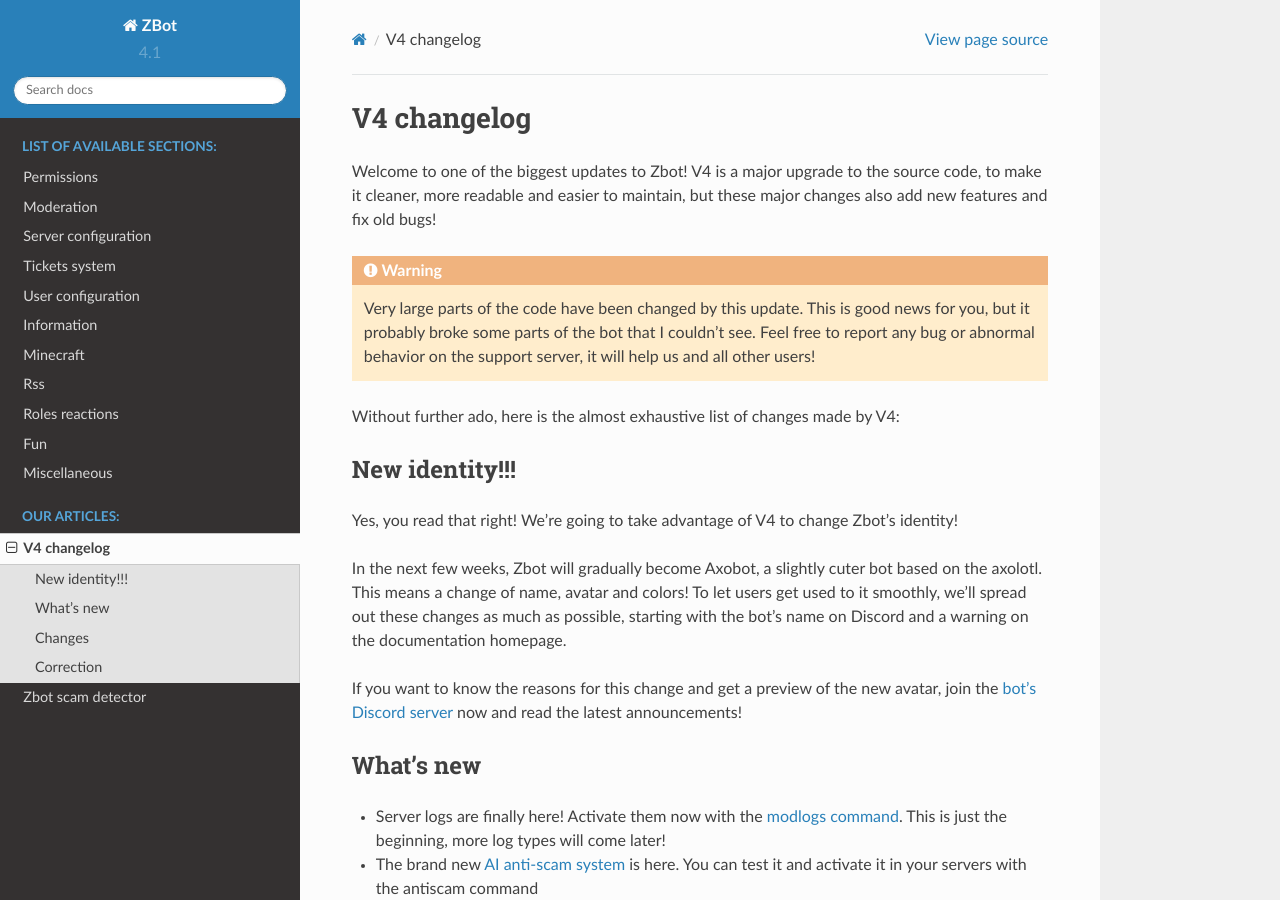
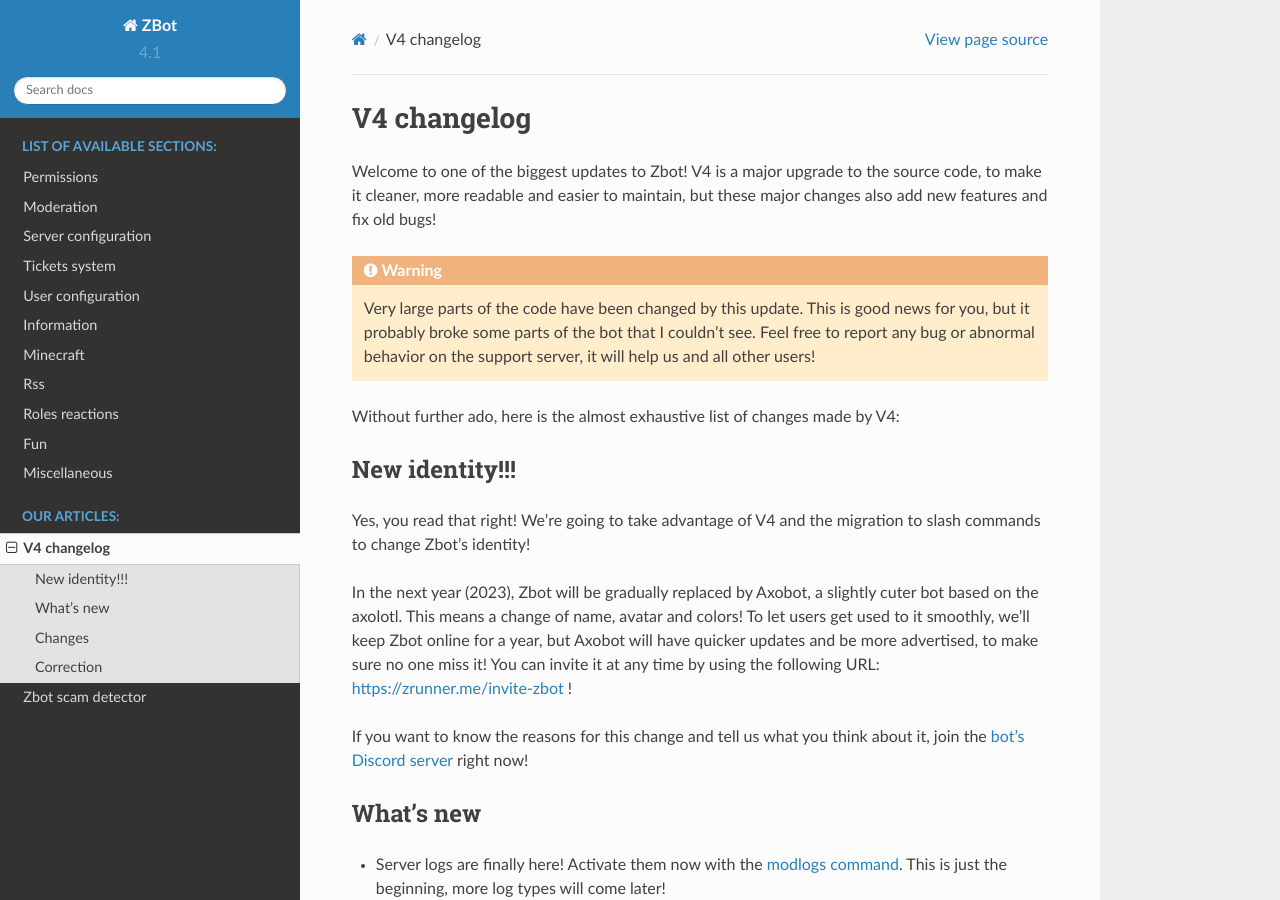
Before and after one commit to Axobot-org/Axobot, a Sphinx documentation site: the page built from docs/v4.rst, in a window 1280 px wide and 900 px high. Built offline with Sphinx 7.4.7 and the Read the Docs theme 2.0.0, drawn with Linux system fonts in a browser that asks for light colours.

Commit message:
feat(axo): improve axobot changelog

```diff
--- a/docs/v4.rst
+++ b/docs/v4.rst
@@ -14,11 +14,11 @@
 New identity!!!
 ---------------
 
-Yes, you read that right! We're going to take advantage of V4 to change Zbot's identity!
+Yes, you read that right! We're going to take advantage of V4 and the migration to slash commands to change Zbot's identity!
 
-In the next few weeks, Zbot will gradually become Axobot, a slightly cuter bot based on the axolotl. This means a change of name, avatar and colors! To let users get used to it smoothly, we'll spread out these changes as much as possible, starting with the bot's name on Discord and a warning on the documentation homepage.
+In the next year (2023), Zbot will be gradually replaced by Axobot, a slightly cuter bot based on the axolotl. This means a change of name, avatar and colors! To let users get used to it smoothly, we'll keep Zbot online for a year, but Axobot will have quicker updates and be more advertised, to make sure no one miss it! You can invite it at any time by using the following URL: https://zrunner.me/invite-zbot !
 
-If you want to know the reasons for this change and get a preview of the new avatar, join the `bot's Discord server <https://discord.gg/N55zY88>`__ now and read the latest announcements!
+If you want to know the reasons for this change and tell us what you think about it, join the `bot's Discord server <https://discord.gg/N55zY88>`__ right now!
 
 
 What's new
```
